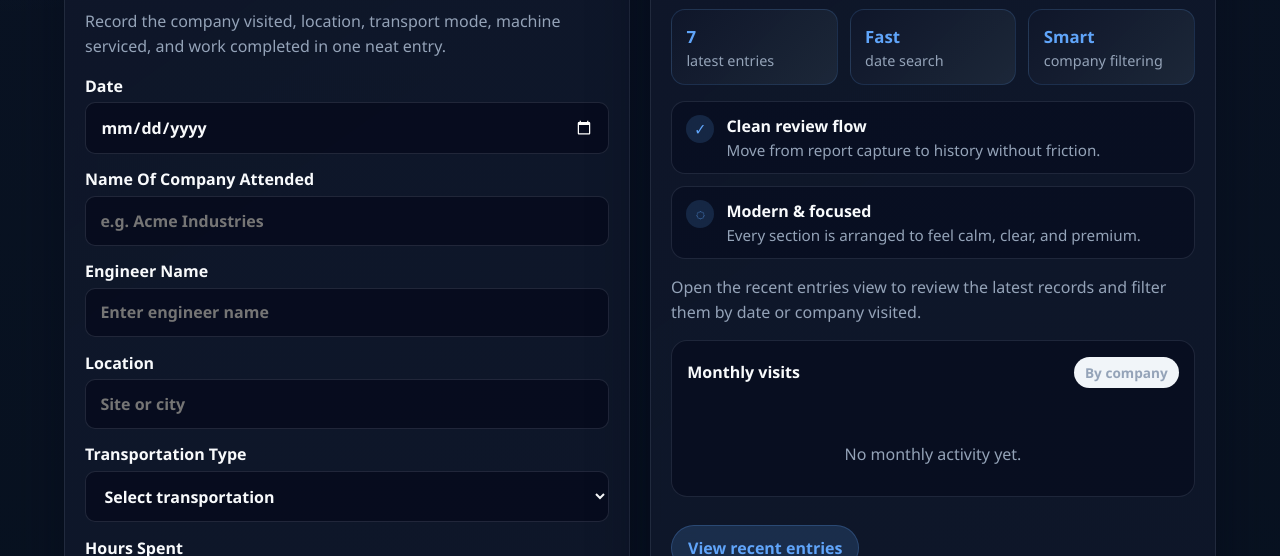
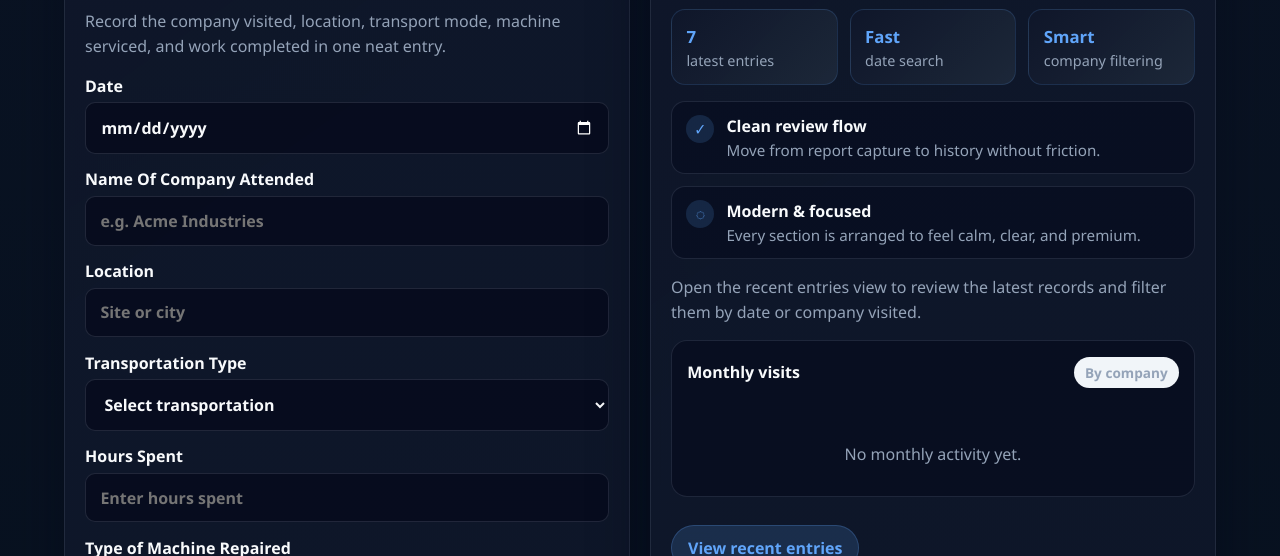
Before and after one commit to anyy678bh/engineer-movement-report, a plain HTML site: page index.html in a window 1280 px wide. Shown: the part 544-1100 px from the top of the page. Drawn offline with Linux system fonts and the light colour scheme; no server answers.

Commit message:
engineer name removed

```diff
--- a/index.html
+++ b/index.html
@@ -50,11 +50,6 @@
           <label>
             Name Of Company Attended
             <input type="text" id="companyName" placeholder="e.g. Acme Industries" required />
-          </label>
-
-          <label>
-            Engineer Name
-            <input type="text" id="engineerName" placeholder="Enter engineer name" required />
           </label>
 
           <label>
```
